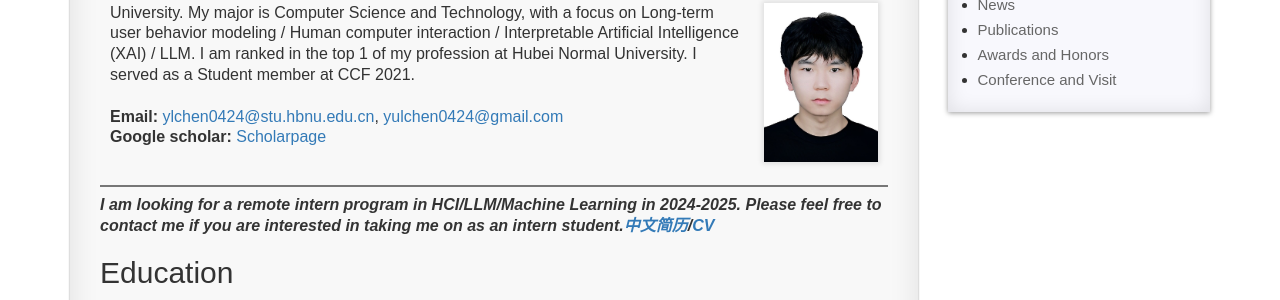
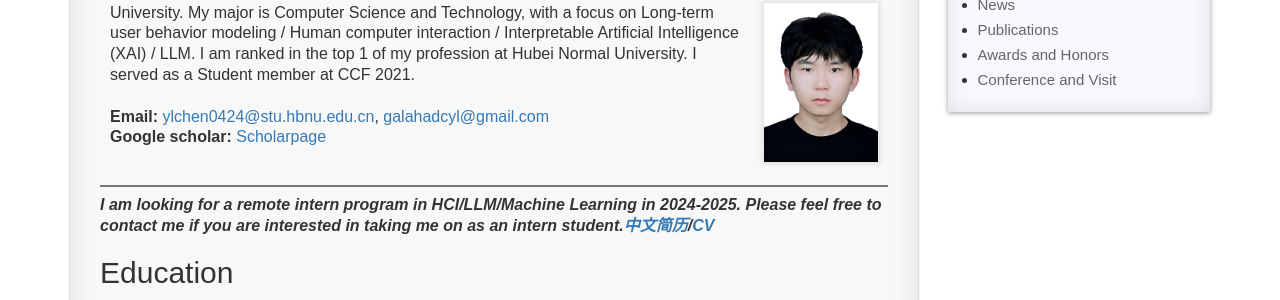
Before and after one commit to yulongC/yulongC.github.io, a Jekyll site: the page built from pages/1_homepage.md, in a window 1280 px wide. Shown: the part 188-488 px from the top of the page. Built offline with Jekyll 4.4.1, drawn with Linux system fonts in a browser that asks for light colours; comment, search, counter and statistics services are not loaded.

Commit message:
Update 1_homepage.md

```diff
--- a/pages/1_homepage.md
+++ b/pages/1_homepage.md
@@ -11,7 +11,7 @@
 
 ## **Yulong Chen**
 
-| <br> I am a student at City University of Hong Kong(DG). I got Bsc degree at Hubei Normal University. My major is Computer Science and Technology, with a focus on Long-term user behavior modeling / Human computer interaction / Interpretable Artificial Intelligence (XAI) / LLM. I am ranked in the top 1 of my profession at Hubei Normal University. I served as a Student member at CCF 2021. <br> <br> **Email:** <ylchen0424@stu.hbnu.edu.cn>, <yulchen0424@gmail.com> <br> **Google scholar:** [Scholarpage](https://scholar.google.com/citations?hl=en&user=G4RazmQAAAAJ&view_op=list_works&gmla=AOV7GLMocIzBzFzB3jGGdrzAaTuncsxcl1r1nD7tQGtvVPucTCOyUvQZ4YUjoouO6NzDMY6W1OnE4XuL-jGo7QMQzTs6GHV_FV8Ax3LqWM8ycc0-a3LA0vU2IYw4iL9C5bJu4Zxzn1zE) <br> | <br> &emsp; ![image](https://yulongC.github.io/images/chen-2023.jpg) <br> <br> |
+| <br> I am a student at City University of Hong Kong(DG). I got Bsc degree at Hubei Normal University. My major is Computer Science and Technology, with a focus on Long-term user behavior modeling / Human computer interaction / Interpretable Artificial Intelligence (XAI) / LLM. I am ranked in the top 1 of my profession at Hubei Normal University. I served as a Student member at CCF 2021. <br> <br> **Email:** <ylchen0424@stu.hbnu.edu.cn>, <galahadcyl@gmail.com> <br> **Google scholar:** [Scholarpage](https://scholar.google.com/citations?hl=en&user=G4RazmQAAAAJ&view_op=list_works&gmla=AOV7GLMocIzBzFzB3jGGdrzAaTuncsxcl1r1nD7tQGtvVPucTCOyUvQZ4YUjoouO6NzDMY6W1OnE4XuL-jGo7QMQzTs6GHV_FV8Ax3LqWM8ycc0-a3LA0vU2IYw4iL9C5bJu4Zxzn1zE) <br> | <br> &emsp; ![image](https://yulongC.github.io/images/chen-2023.jpg) <br> <br> |
 
 ***I am looking for a remote intern program in HCI/LLM/Machine Learning in 2024-2025. Please feel free to contact me if you are interested in taking me on as an intern student.[中文简历](https://github.com/yulongC/yulongC.github.io/blob/main/cv/cv_cn.pdf)/[CV](https://github.com/yulongC/yulongC.github.io/blob/main/cv/cv_en.pdf)***
 
```
